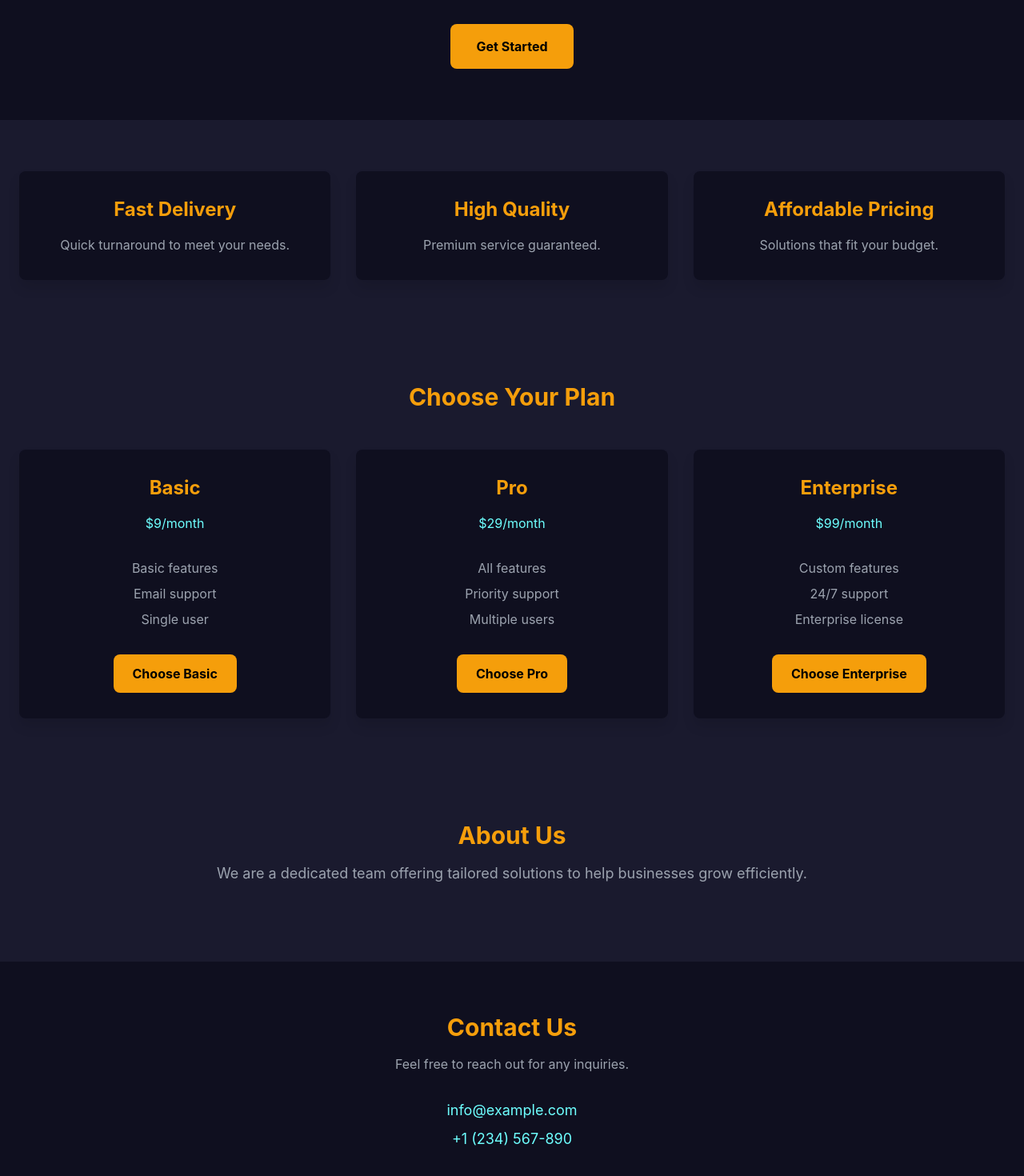
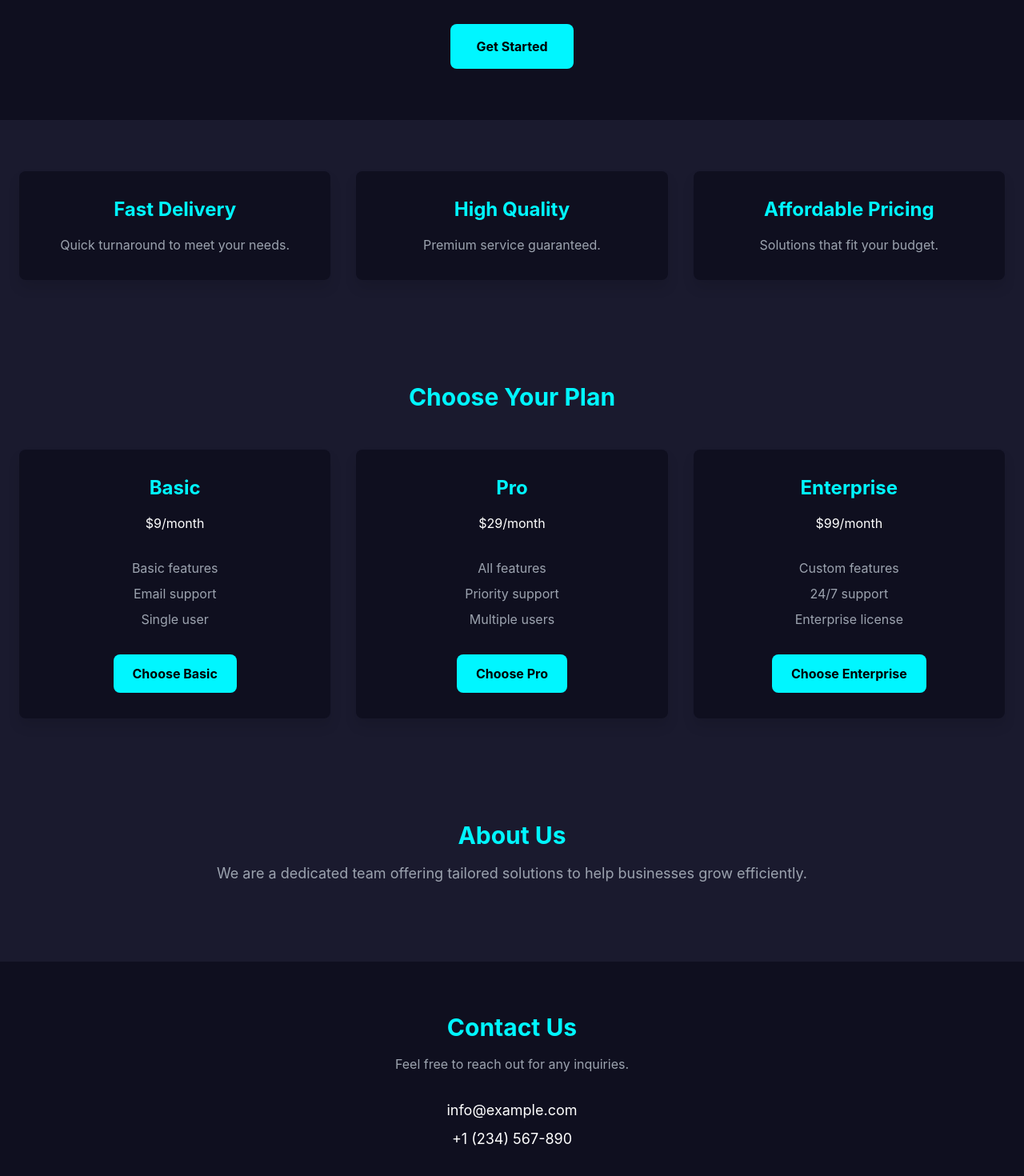
Before and after one commit to AllFinances/landing-page, a Nuxt app: page /dark in a window 1280 px wide. Shown: the part 174-1644 px from the top of the page at 80% size. Built offline with nearby package versions, Linux system fonts and the light colour scheme.

Commit message:
UPDATE: actions

```diff
--- a/pages/dark.vue
+++ b/pages/dark.vue
@@ -3,9 +3,11 @@
 		<!-- Hero Section -->
 		<section class="bg-darker py-16 text-center">
 			<div class="container mx-auto px-6">
-				<h1 class="text-5xl font-bold mb-6 text-accent">Unlock Your Business Potential</h1>
+				<h1 class="text-5xl font-bold mb-6 text-accent2">Unlock Your Business Potential</h1>
 				<p class="text-lg mb-10 text-gray-300">Discover the solutions that elevate your business to new heights.</p>
-				<button class="bg-accent text-black font-bold px-8 py-4 rounded-lg hover:bg-lightAccent transition duration-300">Get Started</button>
+				<button class="bg-accent2 text-black font-bold px-8 py-4 rounded-lg hover:bg-lightaccent2 transition duration-300">
+					Get Started
+				</button>
 			</div>
 		</section>
 
@@ -13,15 +15,15 @@
 		<section class="py-16">
 			<div class="container mx-auto px-6 grid md:grid-cols-3 gap-8 text-center">
 				<div class="bg-darker p-8 rounded-lg shadow-lg hover:bg-dark transition duration-300">
-					<h3 class="text-2xl font-bold mb-4 text-accent">Fast Delivery</h3>
+					<h3 class="text-2xl font-bold mb-4 text-accent2">Fast Delivery</h3>
 					<p class="text-gray-400">Quick turnaround to meet your needs.</p>
 				</div>
 				<div class="bg-darker p-8 rounded-lg shadow-lg hover:bg-dark transition duration-300">
-					<h3 class="text-2xl font-bold mb-4 text-accent">High Quality</h3>
+					<h3 class="text-2xl font-bold mb-4 text-accent2">High Quality</h3>
 					<p class="text-gray-400">Premium service guaranteed.</p>
 				</div>
 				<div class="bg-darker p-8 rounded-lg shadow-lg hover:bg-dark transition duration-300">
-					<h3 class="text-2xl font-bold mb-4 text-accent">Affordable Pricing</h3>
+					<h3 class="text-2xl font-bold mb-4 text-accent2">Affordable Pricing</h3>
 					<p class="text-gray-400">Solutions that fit your budget.</p>
 				</div>
 			</div>
@@ -30,46 +32,46 @@
 		<!-- Pricing Section -->
 		<section class="bg-dark py-16 text-center">
 			<div class="container mx-auto px-6">
-				<h2 class="text-3xl font-bold mb-12 text-accent">Choose Your Plan</h2>
+				<h2 class="text-3xl font-bold mb-12 text-accent2">Choose Your Plan</h2>
 				<div class="grid md:grid-cols-3 gap-8">
 					<!-- Basic Plan -->
 					<div class="bg-darker p-8 rounded-lg shadow-lg hover:bg-dark transition duration-300">
-						<h3 class="text-2xl font-bold mb-4 text-accent">Basic</h3>
-						<p class="mb-8 text-lightAccent">$9/month</p>
+						<h3 class="text-2xl font-bold mb-4 text-accent2">Basic</h3>
+						<p class="mb-8 text-lightaccent2">$9/month</p>
 						<ul class="mb-8 text-gray-400">
 							<li class="mb-2">Basic features</li>
 							<li class="mb-2">Email support</li>
 							<li class="mb-2">Single user</li>
 						</ul>
-						<button class="bg-accent text-black font-bold px-6 py-3 rounded-lg hover:bg-lightAccent transition duration-300">
+						<button class="bg-accent2 text-black font-bold px-6 py-3 rounded-lg hover:bg-lightaccent2 transition duration-300">
 							Choose Basic
 						</button>
 					</div>
 
 					<!-- Pro Plan -->
 					<div class="bg-darker p-8 rounded-lg shadow-lg hover:bg-dark transition duration-300">
-						<h3 class="text-2xl font-bold mb-4 text-accent">Pro</h3>
-						<p class="mb-8 text-lightAccent">$29/month</p>
+						<h3 class="text-2xl font-bold mb-4 text-accent2">Pro</h3>
+						<p class="mb-8 text-lightaccent2">$29/month</p>
 						<ul class="mb-8 text-gray-400">
 							<li class="mb-2">All features</li>
 							<li class="mb-2">Priority support</li>
 							<li class="mb-2">Multiple users</li>
 						</ul>
-						<button class="bg-accent text-black font-bold px-6 py-3 rounded-lg hover:bg-lightAccent transition duration-300">
+						<button class="bg-accent2 text-black font-bold px-6 py-3 rounded-lg hover:bg-lightaccent2 transition duration-300">
 							Choose Pro
 						</button>
 					</div>
 
 					<!-- Enterprise Plan -->
 					<div class="bg-darker p-8 rounded-lg shadow-lg hover:bg-dark transition duration-300">
-						<h3 class="text-2xl font-bold mb-4 text-accent">Enterprise</h3>
-						<p class="mb-8 text-lightAccent">$99/month</p>
+						<h3 class="text-2xl font-bold mb-4 text-accent2">Enterprise</h3>
+						<p class="mb-8 text-lightaccent2">$99/month</p>
 						<ul class="mb-8 text-gray-400">
 							<li class="mb-2">Custom features</li>
 							<li class="mb-2">24/7 support</li>
 							<li class="mb-2">Enterprise license</li>
 						</ul>
-						<button class="bg-accent text-black font-bold px-6 py-3 rounded-lg hover:bg-lightAccent transition duration-300">
+						<button class="bg-accent2 text-black font-bold px-6 py-3 rounded-lg hover:bg-lightaccent2 transition duration-300">
 							Choose Enterprise
 						</button>
 					</div>
@@ -80,7 +82,7 @@
 		<!-- About Section -->
 		<section class="py-16">
 			<div class="container mx-auto px-6 text-center">
-				<h2 class="text-3xl font-bold mb-4 text-accent">About Us</h2>
+				<h2 class="text-3xl font-bold mb-4 text-accent2">About Us</h2>
 				<p class="text-lg text-gray-400 mb-8">We are a dedicated team offering tailored solutions to help businesses grow efficiently.</p>
 			</div>
 		</section>
@@ -88,10 +90,10 @@
 		<!-- Contact Section -->
 		<section class="bg-darker py-16 text-center">
 			<div class="container mx-auto px-6">
-				<h2 class="text-3xl font-bold mb-4 text-accent">Contact Us</h2>
+				<h2 class="text-3xl font-bold mb-4 text-accent2">Contact Us</h2>
 				<p class="text-gray-400 mb-8">Feel free to reach out for any inquiries.</p>
-				<a href="mailto:info@example.com" class="block text-lg text-lightAccent mb-2">info@example.com</a>
-				<a href="tel:+1234567890" class="block text-lg text-lightAccent">+1 (234) 567-890</a>
+				<a href="mailto:info@example.com" class="block text-lg text-lightaccent2 mb-2">info@example.com</a>
+				<a href="tel:+1234567890" class="block text-lg text-lightaccent2">+1 (234) 567-890</a>
 			</div>
 		</section>
 	</div>
```
